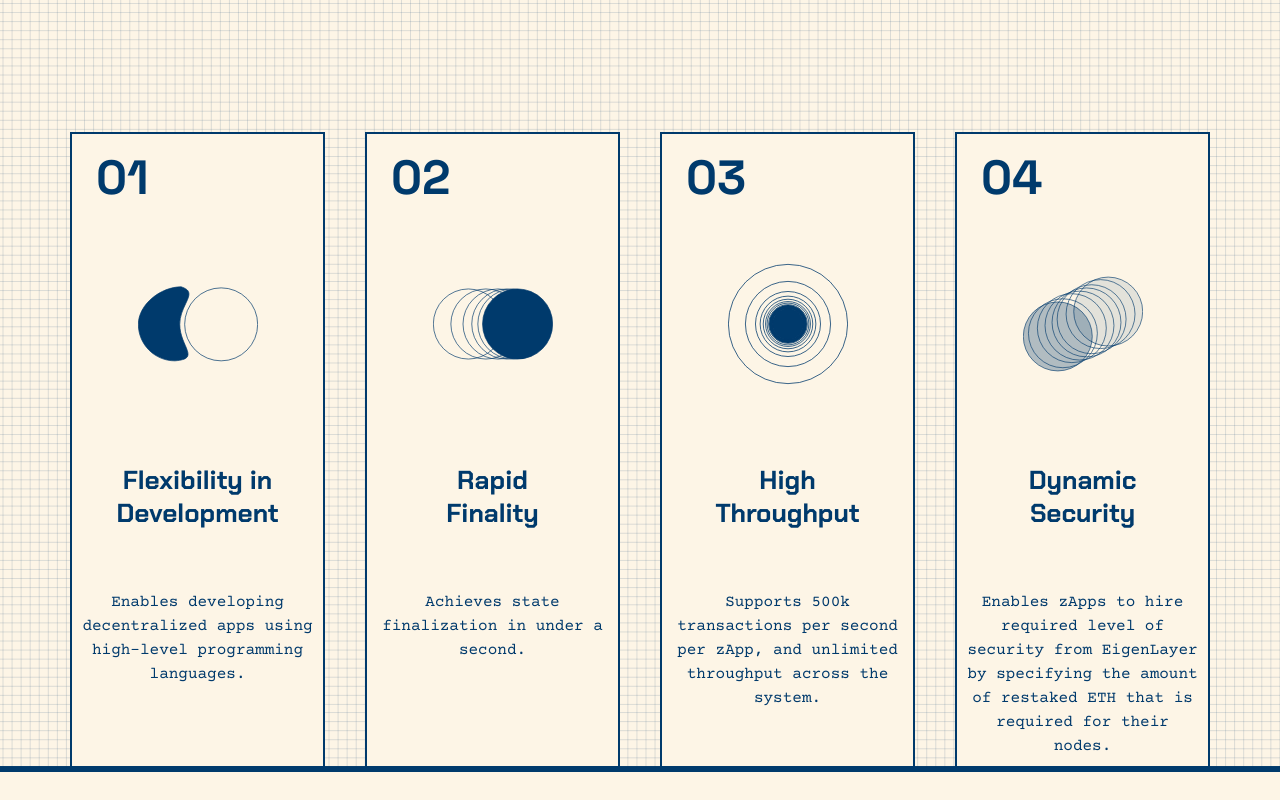
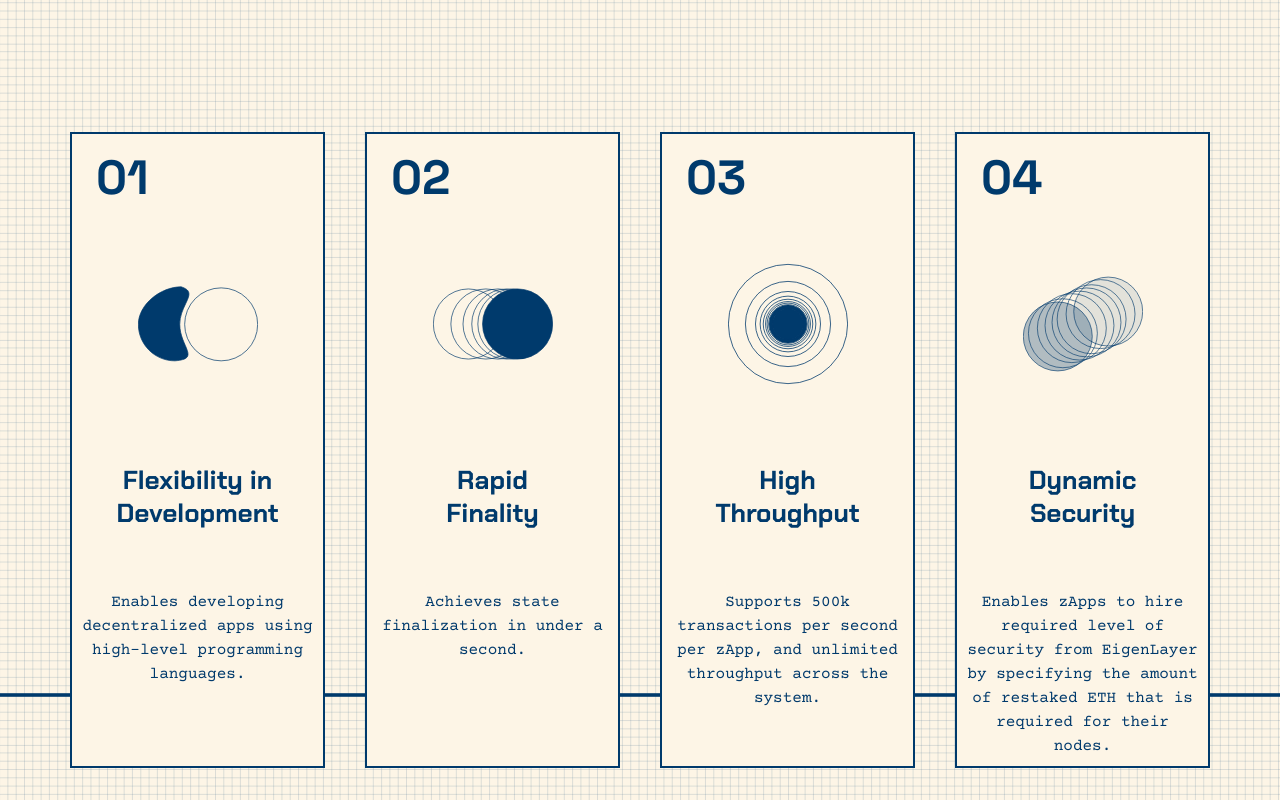
Before and after one commit to AzamHosseinian/Zellular-Ui, a React (Vite) app: page / in a window 1280 px wide. Shown: the part 1900-2700 px from the top of the page. Built offline with nearby package versions, Linux system fonts and the light colour scheme.

Commit message:
fixed style

```diff
--- a/src/components/Advantage.jsx
+++ b/src/components/Advantage.jsx
@@ -73,7 +73,7 @@ const Advantage = () => {
         </div>
       </div>
 
-      <div className="w-full flex justify-center rounded-[2px] lt-1024:mb-[140px]">
+      <div className="w-full flex justify-center rounded-[2px] lt-1024:mb-[140px] pb-[200px]">
         <div className="flex gap-[40px] justify-center flex-wrap w-full">
           {advantages.map((adv, index) => (
             <div className="flex items-stretch justify-center" key={index}>
```
